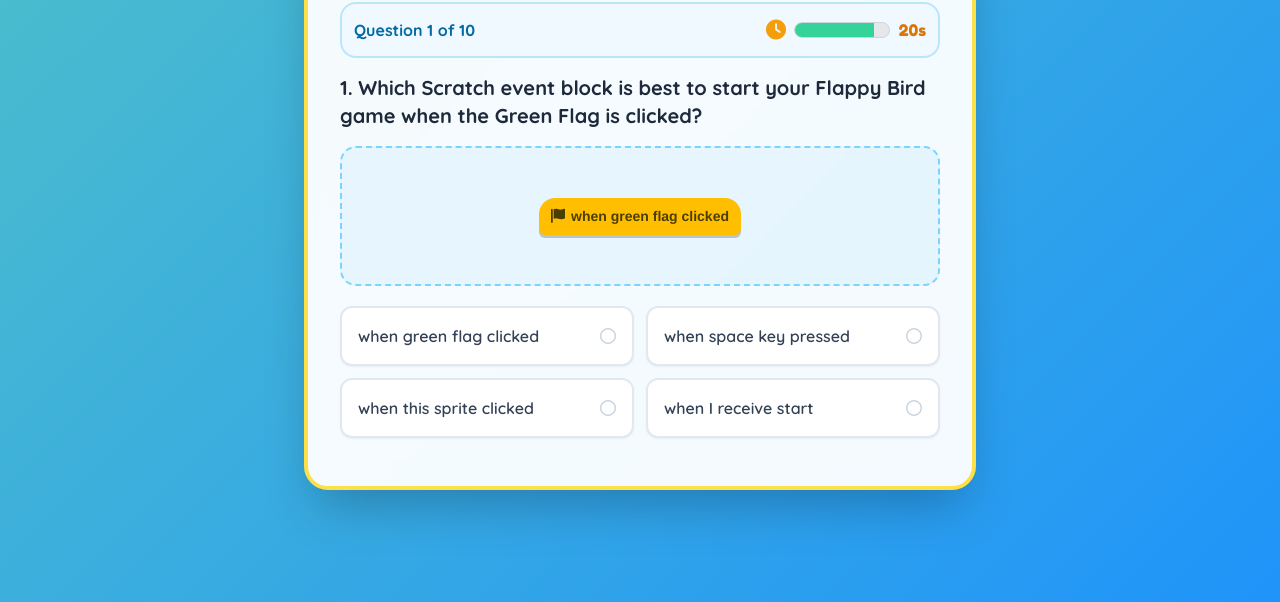
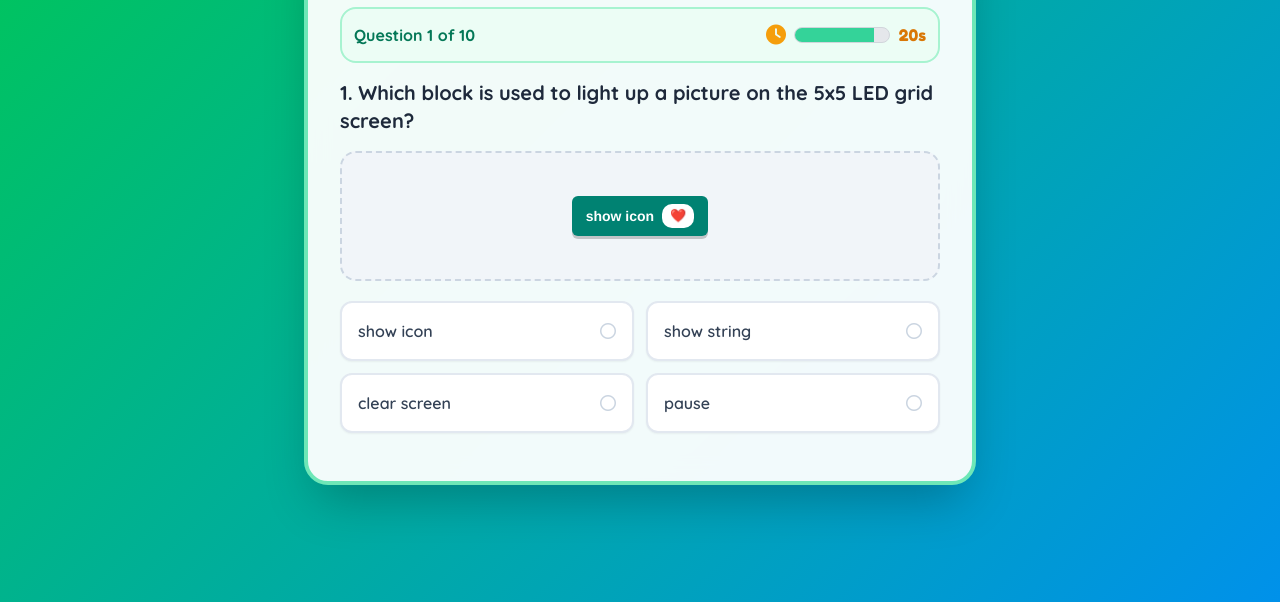
Before and after one commit to Pratiksha9240/ScratchQuiz, a plain HTML site: page index.html in a window 1280 px wide. Shown: the part 198-800 px from the top of the page. Drawn offline with nearby package versions, Linux system fonts and the light colour scheme.

Commit message:
microbit 1

```diff
--- a/index.html
+++ b/index.html
@@ -3,7 +3,7 @@
 <head>
     <meta charset="UTF-8">
     <meta name="viewport" content="width=device-width, initial-scale=1.0">
-    <title>Scratch Flappy Bird Coding Quiz</title>
+    <title>micro:bit Beginners Block Quiz</title>
     <script src="https://cdn.tailwindcss.com"></script>
     <link href="https://cdnjs.cloudflare.com/ajax/libs/font-awesome/6.0.0/css/all.min.css" rel="stylesheet">
     <style>
@@ -11,67 +11,54 @@
 
         body {
             font-family: 'Quicksand', sans-serif;
-            background: linear-gradient(135deg, #4ec0ca 0%, #2094fa 100%);
+            background: linear-gradient(135deg, #00C853 0%, #0091EA 100%);
         }
         .font-fredoka {
             font-family: 'Fredoka One', cursive;
         }
 
-        /* Scratch Block Styling */
-        .scratch-block {
+        /* MakeCode Block Styling */
+        .makecode-block {
             font-family: 'Helvetica Neue', Helvetica, Arial, sans-serif;
             font-weight: bold;
             font-size: 14px;
             color: white;
-            padding: 8px 12px;
+            padding: 8px 14px;
             border-radius: 6px;
             display: inline-flex;
             align-items: center;
-            gap: 6px;
+            gap: 8px;
             box-shadow: 0px 3px 0px rgba(0,0,0,0.2);
             user-select: none;
         }
-        .sb-hat {
-            background-color: #ffbf00;
-            border-top-left-radius: 16px;
-            border-top-right-radius: 16px;
-            color: #4c3e00;
-        }
-        .sb-motion { background-color: #4c97ff; }
-        .sb-looks { background-color: #9966ff; }
-        .sb-control { background-color: #ffab19; }
-        .sb-sensing { background-color: #5cb1d6; }
-        .sb-variables { background-color: #ff8c1a; }
-        .sb-operators { background-color: #59c059; }
-        .sb-slot {
+        .mb-basic { background-color: #008272; }
+        .mb-input { background-color: #D4006D; }
+        .mb-music { background-color: #E65100; }
+        .mb-led { background-color: #5C6BC0; }
+        .mb-loops { background-color: #107C41; }
+        .mb-logic { background-color: #00695C; }
+        .mb-variables { background-color: #DC3545; }
+        .mb-radio { background-color: #E3008C; }
+
+        .mb-slot {
             background: white;
             color: #333;
             padding: 2px 8px;
             border-radius: 10px;
             font-size: 13px;
         }
-
-        /* Pulse Animation */
-        @keyframes pulse-ring {
-            0% { transform: scale(0.95); }
-            50% { transform: scale(1.05); }
-            100% { transform: scale(0.95); }
-        }
-        .animate-pulse-slow {
-            animation: pulse-ring 2s infinite;
-        }
     </style>
 </head>
 <body class="min-h-screen flex items-center justify-center p-4">
 
-    <!-- Container -->
-    <div class="bg-white/95 backdrop-blur-md rounded-3xl shadow-2xl p-6 sm:p-8 max-w-2xl w-full border-4 border-yellow-300 relative overflow-hidden">
+    <!-- App Container -->
+    <div class="bg-white/95 backdrop-blur-md rounded-3xl shadow-2xl p-6 sm:p-8 max-w-2xl w-full border-4 border-emerald-300 relative overflow-hidden">
 
-        <!-- Header / Progress Bar -->
+        <!-- Header / Score -->
         <div class="flex items-center justify-between mb-4">
             <div class="flex items-center gap-2">
-                <span class="text-3xl">🐤</span>
-                <h1 class="text-2xl font-fredoka text-yellow-500 tracking-wide drop-shadow-sm">Flappy Scratch!</h1>
+                <span class="text-3xl">📟</span>
+                <h1 class="text-2xl font-fredoka text-emerald-600 tracking-wide drop-shadow-sm">micro:bit Quest!</h1>
             </div>
             <div class="text-right">
                 <span id="score" class="text-lg font-bold text-sky-600 bg-sky-100 px-3 py-1 rounded-full">Score: 0</span>
@@ -79,8 +66,8 @@
         </div>
 
         <!-- Question Counter & Timer -->
-        <div class="flex justify-between items-center bg-sky-50 rounded-2xl p-3 mb-4 border-2 border-sky-200">
-            <div class="font-bold text-sky-700" id="question-number">Question 1 of 10</div>
+        <div class="flex justify-between items-center bg-emerald-50 rounded-2xl p-3 mb-4 border-2 border-emerald-200">
+            <div class="font-bold text-emerald-700" id="question-number">Question 1 of 10</div>
 
             <!-- 25s Countdown Timer -->
             <div class="flex items-center gap-2">
@@ -92,50 +79,46 @@
             </div>
         </div>
 
-        <!-- Question Container -->
+        <!-- Quiz Container -->
         <div id="quiz-box">
-            <!-- Question Title -->
             <h2 id="question-text" class="text-xl font-bold text-slate-800 mb-4 min-h-[56px] flex items-center">
-                Loading question...
+                Loading micro:bit question...
             </h2>
 
-            <!-- Image/Visual Placeholder -->
-            <div id="visual-container" class="bg-sky-100/70 border-2 border-dashed border-sky-300 rounded-2xl p-4 mb-5 flex flex-col items-center justify-center min-h-[140px] text-center">
-                <!-- Dynamic Visual content will be injected here -->
+            <!-- Visual Block Diagram Placeholder -->
+            <div id="visual-container" class="bg-slate-100 border-2 border-dashed border-slate-300 rounded-2xl p-4 mb-5 flex flex-col items-center justify-center min-h-[130px] text-center">
             </div>
 
-            <!-- 4 Answer Options -->
+            <!-- Options Grid -->
             <div id="options-container" class="grid grid-cols-1 sm:grid-cols-2 gap-3 mb-4">
-                <!-- Buttons injected dynamically -->
             </div>
 
-            <!-- Feedback / Explanation Card -->
+            <!-- Feedback & Explanation Card -->
             <div id="feedback-card" class="hidden rounded-2xl p-4 border-2 transition-all">
                 <div class="flex items-center gap-2 font-bold text-lg mb-1" id="feedback-title">
-                    <!-- Icon + Status -->
                 </div>
                 <p id="feedback-text" class="text-sm font-medium text-slate-700 leading-relaxed"></p>
             </div>
         </div>
 
-        <!-- Next / Finish Button -->
-        <button id="next-btn" onclick="nextQuestion()" class="hidden w-full mt-4 bg-yellow-400 hover:bg-yellow-500 text-amber-950 font-fredoka text-xl py-3 rounded-2xl shadow-lg transition transform active:scale-95 flex items-center justify-center gap-2">
+        <!-- Next Button -->
+        <button id="next-btn" onclick="nextQuestion()" class="hidden w-full mt-4 bg-emerald-500 hover:bg-emerald-600 text-white font-fredoka text-xl py-3 rounded-2xl shadow-lg transition transform active:scale-95 flex items-center justify-center gap-2">
             Next Question <i class="fa-solid fa-arrow-right"></i>
         </button>
 
-        <!-- Final Results Screen (Hidden initially) -->
+        <!-- Final Results Screen -->
         <div id="result-screen" class="hidden text-center py-8">
-            <div class="text-6xl mb-4 animate-bounce">🏆</div>
-            <h2 class="text-3xl font-fredoka text-slate-800 mb-2">Quiz Completed!</h2>
-            <p class="text-slate-600 font-semibold mb-6">You're a Flappy Bird Scratch Master!</p>
+            <div class="text-6xl mb-4 animate-bounce">🤖</div>
+            <h2 class="text-3xl font-fredoka text-slate-800 mb-2">Awesome Job!</h2>
+            <p class="text-slate-600 font-semibold mb-6">You are now a certified micro:bit Coder!</p>
 
-            <div class="bg-yellow-50 border-2 border-yellow-200 rounded-2xl p-6 mb-6 inline-block w-full max-w-sm">
+            <div class="bg-emerald-50 border-2 border-emerald-200 rounded-2xl p-6 mb-6 inline-block w-full max-w-sm">
                 <div class="text-sm text-slate-500 uppercase tracking-wider font-bold mb-1">Final Score</div>
-                <div class="text-5xl font-fredoka text-yellow-500" id="final-score">0/10</div>
+                <div class="text-5xl font-fredoka text-emerald-600" id="final-score">0/10</div>
             </div>
 
             <button onclick="restartQuiz()" class="bg-sky-500 hover:bg-sky-600 text-white font-fredoka text-xl py-3 px-8 rounded-2xl shadow-lg transition transform active:scale-95 flex items-center justify-center gap-2 mx-auto">
-                <i class="fa-solid fa-rotate-right"></i> Play Again
+                <i class="fa-solid fa-rotate-right"></i> Try Again
             </button>
         </div>
 
@@ -144,177 +127,154 @@
     <script>
         const quizData = [
             {
-                type: "Event Trigger",
-                question: "1. Which Scratch event block is best to start your Flappy Bird game when the Green Flag is clicked?",
-                visual: `<div class="scratch-block sb-hat"><i class="fa-solid fa-flag"></i> when green flag clicked</div>`,
+                type: "Display Basics",
+                question: "1. Which block is used to light up a picture on the 5x5 LED grid screen?",
+                visual: `<div class="makecode-block mb-basic">show icon <span class="mb-slot">❤️</span></div>`,
                 options: [
-                    "when green flag clicked",
-                    "when space key pressed",
-                    "when this sprite clicked",
-                    "when I receive start"
+                    "show icon",
+                    "show string",
+                    "clear screen",
+                    "pause"
                 ],
                 correct: 0,
-                explanation: "The 'when green flag clicked' block resets and starts the entire game from the very beginning!"
+                explanation: "The 'show icon' block lets you select built-in pictures like a Heart, Smile, or Duck to light up on the micro:bit LEDs!"
             },
             {
-                type: "Flap Mechanics",
-                question: "2. How do you make Flappy Bird jump UP when you press the Space key?",
+                type: "Button Inputs",
+                question: "2. You want code to run ONLY when Button A is pressed. Which input block should you use?",
+                visual: `<div class="makecode-block mb-input">on button <span class="mb-slot">A</span> pressed</div>`,
+                options: [
+                    "on button A pressed",
+                    "on shake",
+                    "on loud sound",
+                    "forever"
+                ],
+                correct: 0,
+                explanation: "'on button A pressed' is an event block that waits until your finger pushes Button A on the micro:bit!"
+            },
+            {
+                type: "Text Scrolling",
+                question: "3. Which block scrolls words or letters across the LED screen?",
+                visual: `<div class="makecode-block mb-basic">show string <span class="mb-slot">\"Hello!\"</span></div>`,
+                options: [
+                    "show number",
+                    "show string",
+                    "show leds",
+                    "plot x y"
+                ],
+                correct: 1,
+                explanation: "In coding, words are called 'strings'. The 'show string' block scrolls text across the display one letter at a time."
+            },
+            {
+                type: "Motion Sensing",
+                question: "4. Which gesture event triggers when you give your micro:bit a firm shake?",
                 visual: `
-                    <div class="flex items-center gap-2 bg-white p-3 rounded-xl border border-sky-200">
-                        <span class="text-3xl">🐤</span>
+                    <div class="flex items-center gap-3 bg-white p-3 rounded-xl border border-slate-200">
+                        <span class="text-3xl animate-bounce">📟</span>
                         <div class="text-left">
-                            <div class="text-xs text-gray-500 font-bold">TARGET ACTION:</div>
-                            <div class="text-sm font-bold text-sky-600">Jump 10 steps UP on Y-axis</div>
+                            <div class="text-xs text-gray-500 font-bold">SENSOR EVENT:</div>
+                            <div class="text-sm font-bold text-pink-600">Detecting sudden movement!</div>
                         </div>
                     </div>
                 `,
                 options: [
-                    "change y by 10",
-                    "change x by 10",
-                    "change y by -10",
-                    "turn 15 degrees"
+                    "on logo touched",
+                    "on shake",
+                    "on button B pressed",
+                    "on screen up"
                 ],
-                correct: 0,
-                explanation: "In Scratch, positive Y values move sprites UP! So 'change y by 10' pushes the bird upward."
+                correct: 1,
+                explanation: "The micro:bit has an internal accelerometer sensor that detects when you shake it in your hand!"
             },
             {
-                type: "Gravity Simulation",
-                question: "3. Flappy Bird needs gravity to fall down continuously. Which block makes the bird fall?",
+                type: "Forever Loop",
+                question: "5. What is the difference between 'on start' and 'forever' blocks?",
                 visual: `
-                    <div class="flex flex-col items-center gap-1">
-                        <span class="text-3xl animate-bounce">🐤</span>
-                        <i class="fa-solid fa-arrow-down text-red-500 text-xl"></i>
+                    <div class="flex flex-col gap-2">
+                        <div class="makecode-block mb-basic">on start</div>
+                        <div class="makecode-block mb-basic">forever</div>
                     </div>
                 `,
                 options: [
-                    "change y by 10",
-                    "change y by -5",
-                    "change x by -5",
-                    "set y to 0"
+                    "'on start' runs non-stop continuously",
+                    "'forever' runs only once when powered on",
+                    "'on start' runs once at boot; 'forever' repeats endlessly",
+                    "Both blocks do the exact same thing"
                 ],
-                correct: 1,
-                explanation: "Negative Y numbers pull the bird downwards toward the ground, simulating real gravity!"
+                correct: 2,
+                explanation: "'on start' sets things up once at boot time, while 'forever' repeats its code inside over and over endlessly!"
             },
             {
-                type: "Pipe Obstacle Movement",
-                question: "4. The pipe obstacles move from the right side of the screen to the left. Which block does this?",
+                type: "Sound & Music",
+                question: "6. Which micro:bit block plays a musical tune through the built-in speaker?",
+                visual: `<div class="makecode-block mb-music">play melody <span class="mb-slot">ba-ding</span></div>`,
+                options: [
+                    "play melody",
+                    "show leds",
+                    "set volume",
+                    "record audio"
+                ],
+                correct: 0,
+                explanation: "The 'play melody' block triggers built-in musical sound effects or custom songs on the micro:bit V2 speaker!"
+            },
+            {
+                type: "Temperature Sensor",
+                question: "7. Which block reads the room temperature using the micro:bit processor sensor?",
+                visual: `<div class="makecode-block mb-input">temperature (°C)</div>`,
+                options: [
+                    "compass heading",
+                    "light level",
+                    "temperature (°C)",
+                    "acceleration"
+                ],
+                correct: 2,
+                explanation: "The 'temperature (°C)' block returns the current temperature in Celsius measured directly on the micro:bit chip."
+            },
+            {
+                type: "Light Sensing",
+                question: "8. How does the micro:bit sense if a room is dark or light without a camera?",
                 visual: `
-                    <div class="flex items-center gap-4 bg-white p-3 rounded-xl border border-sky-200">
-                        <div class="text-2xl">🟢</div>
-                        <i class="fa-solid fa-left-long text-sky-500 text-2xl"></i>
-                        <span class="text-xs font-bold text-slate-500">Pipe moves Left</span>
+                    <div class="flex items-center gap-3 bg-white p-3 rounded-xl border border-slate-200">
+                        <span class="text-3xl">☀️ / 🌙</span>
+                        <div class="text-left text-xs font-bold text-slate-600">
+                            The 5x5 LED matrix doubles up as a light sensor!
+                        </div>
                     </div>
                 `,
                 options: [
-                    "change y by 5",
-                    "change x by 5",
-                    "change x by -8",
-                    "point in direction 180"
+                    "Using the 5x5 LED grid as a light detector",
+                    "Using the micro:bit button A",
+                    "Using the USB port",
+                    "Using the battery connector"
                 ],
-                correct: 2,
-                explanation: "Negative X values move sprites to the LEFT. Changing X by -8 makes pipes scroll smoothly past the bird!"
+                correct: 0,
+                explanation: "The red LED screen can actually measure light falling on it! The 'light level' block reads numbers from 0 (dark) to 255 (bright)."
             },
             {
-                type: "Collision Detection",
-                question: "5. How do we detect if Flappy Bird hits a pipe or crashes into the ground?",
-                visual: `
-                    <div class="scratch-block sb-sensing">
-                        touching <span class="sb-slot">Pipe 🟢</span> ?
-                    </div>
-                `,
+                type: "Wireless Radio",
+                question: "9. How can two micro:bits send secret messages to each other wirelessly?",
+                visual: `<div class="makecode-block mb-radio">radio send string <span class="mb-slot">\"Secret!\"</span></div>`,
                 options: [
-                    "if touching Pipe? then",
-                    "if key space pressed? then",
-                    "if mouse down? then",
-                    "if distance < 10 then"
+                    "Using Radio blocks on the same group",
+                    "Connecting them with a USB wire",
+                    "Shaking both micro:bits at the same time",
+                    "Pressing Button A+B together"
                 ],
                 correct: 0,
-                explanation: "The 'touching [sprite]?' sensing block checks if two sprites are touching each other to trigger Game Over!"
+                explanation: "The built-in Radio antenna allows micro:bits on the same Radio Group to send string messages and numbers through thin air!"
             },
             {
-                type: "Score Counter",
-                question: "6. Which block increases your score by 1 every time you safely clear a pipe?",
-                visual: `
-                    <div class="scratch-block sb-variables">
-                        change <span class="sb-slot">Score 🏆</span> by 1
-                    </div>
-                `,
+                type: "Random Numbers",
+                question: "10. You are making a Digital Dice. Which block picks a random number between 1 and 6?",
+                visual: `<div class="makecode-block mb-logic">pick random <span class="mb-slot">1</span> to <span class="mb-slot">6</span></div>`,
                 options: [
-                    "set Score to 1",
-                    "change Score by 1",
-                    "show variable Score",
-                    "Score = 1"
-                ],
-                correct: 1,
-                explanation: "'change [Score] by 1' adds 1 to your current score. 'set Score to 1' would reset your score to 1 every time!"
-            },
-            {
-                type: "End Game Logic",
-                question: "7. When Flappy Bird crashes, what block stops all scripts so the game ends?",
-                visual: `
-                    <div class="bg-red-100 border-2 border-red-300 p-3 rounded-xl text-red-600 font-bold flex items-center justify-center gap-2">
-                        <i class="fa-solid fa-hand text-xl"></i> GAME OVER!
-                    </div>
-                `,
-                options: [
-                    "stop [all]",
-                    "hide",
-                    "wait 1 secs",
-                    "delete this clone"
+                    "pick random 1 to 6",
+                    "show number 6",
+                    "set roll to 1",
+                    "math add 1 + 6"
                 ],
                 correct: 0,
-                explanation: "The 'stop [all]' control block freezes the entire game, bringing everything to a complete stop on Game Over!"
-            },
-            {
-                type: "Cloning Pipes",
-                question: "8. To create endless incoming pipes without making 100 sprites, what Scratch feature do we use?",
-                visual: `
-                    <div class="scratch-block sb-control">
-                        create clone of <span class="sb-slot">myself</span>
-                    </div>
-                `,
-                options: [
-                    "costume switches",
-                    "broadcast messages",
-                    "Clones (create clone of myself)",
-                    "stamp tool"
-                ],
-                correct: 2,
-                explanation: "Cloning allows one Pipe sprite to duplicate itself forever to make continuous obstacles!"
-            },
-            {
-                type: "Random Pipe Heights",
-                question: "9. To make pipe gaps appear at random heights, which operator block should we place in 'set y to ...'?",
-                visual: `
-                    <div class="scratch-block sb-operators">
-                        pick random <span class="sb-slot">-80</span> to <span class="sb-slot">80</span>
-                    </div>
-                `,
-                options: [
-                    "pick random -80 to 80",
-                    "join hello world",
-                    "round 80",
-                    "80 + 80"
-                ],
-                correct: 0,
-                explanation: "The 'pick random' operator chooses a different height every time a pipe spawns, making the game fun and unpredictable!"
-            },
-            {
-                type: "Game Initialization",
-                question: "10. When starting a fresh game, what should happen to the Score variable?",
-                visual: `
-                    <div class="scratch-block sb-variables">
-                        set <span class="sb-slot">Score 🏆</span> to 0
-                    </div>
-                `,
-                options: [
-                    "change Score by 1",
-                    "set Score to 0",
-                    "show variable Score",
-                    "hide variable Score"
-                ],
-                correct: 1,
-                explanation: "Always reset your score back to 0 at the start of a new game using 'set Score to 0'!"
+                explanation: "'pick random 1 to 6' acts like rolling a real dice—it picks an unpredictable integer every time you shake your micro:bit!"
             }
         ];
 
@@ -369,16 +329,15 @@
 
             q.options.forEach((opt, idx) => {
                 const btn = document.createElement("button");
-                btn.className = "option-btn text-left p-4 rounded-xl border-2 border-slate-200 hover:border-sky-400 bg-white font-semibold text-slate-700 shadow-sm transition hover:shadow-md active:scale-98 flex items-center justify-between";
+                btn.className = "option-btn text-left p-4 rounded-xl border-2 border-slate-200 hover:border-emerald-400 bg-white font-semibold text-slate-700 shadow-sm transition hover:shadow-md active:scale-98 flex items-center justify-between";
                 btn.onclick = () => selectOption(idx);
                 btn.id = `opt-${idx}`;
                 btn.innerHTML = `<span>${opt}</span><i class="opt-icon fa-regular fa-circle text-slate-300"></i>`;
                 optionsContainer.appendChild(btn);
             });
 
-            // Reset Feedback & Next Button
-            const feedbackCard = document.getElementById("feedback-card");
-            feedbackCard.className = "hidden rounded-2xl p-4 border-2 transition-all";
+            // Reset UI States
+            document.getElementById("feedback-card").className = "hidden rounded-2xl p-4 border-2 transition-all";
             document.getElementById("next-btn").classList.add("hidden");
 
             startTimer();
@@ -435,11 +394,11 @@
             if (isCorrect) {
                 card.className = "rounded-2xl p-4 border-2 border-emerald-300 bg-emerald-50 transition-all";
                 title.className = "flex items-center gap-2 font-bold text-lg mb-1 text-emerald-700";
-                title.innerHTML = `<i class="fa-solid fa-face-smile text-2xl"></i> Correct! Great Job!`;
+                title.innerHTML = `<i class="fa-solid fa-face-smile text-2xl"></i> Correct! Well done!`;
             } else {
                 card.className = "rounded-2xl p-4 border-2 border-rose-300 bg-rose-50 transition-all";
                 title.className = "flex items-center gap-2 font-bold text-lg mb-1 text-rose-700";
-                title.innerHTML = `<i class="fa-solid fa-face-frown text-2xl"></i> Oops! Let's Learn!`;
+                title.innerHTML = `<i class="fa-solid fa-face-frown text-2xl"></i> Oops! Let's check why:`;
             }
 
             desc.innerText = text;
@@ -472,7 +431,6 @@
             loadQuestion();
         }
 
-        // Initialize App
         window.onload = loadQuestion;
     </script>
 </body>
```
